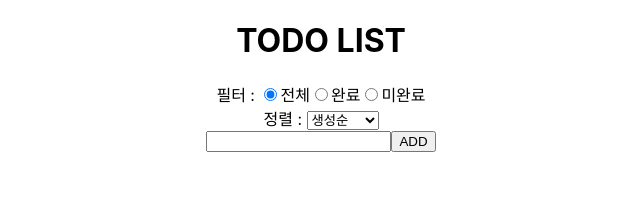
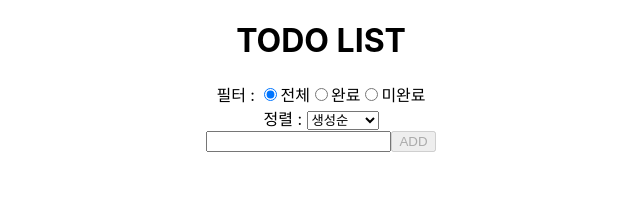
Before and after one commit to Habyeok/todo-list, a React (Create React App) app: page / in a window 1280 px wide. Shown: the top 220 px of the page, without its empty margins (319-959 px from the left). Built offline with nearby package versions, Linux system fonts and the light colour scheme.

Commit message:
form and SPA

```diff
--- a/src/App.js
+++ b/src/App.js
@@ -61,7 +61,25 @@ function App() {
           <option value="content">가나다순</option>
         </select>
       </div>
-      <div>
+      {/*
+      SPA(Single Page Application), CSR(client Side Rendering  <-> SSR, Server side rendering)
+      client가 dom그리기를 제어한다.
+      */}
+      <form
+        onSubmit={(e) => {
+          // form은 기본적으로 새로고침을 trigger, why? 새로운 html파일을 내려받아야하니까
+          e.preventDefault();
+          if (!inputValue) return;
+          const newTodo = {
+            id: uuid(),
+            content: inputValue,
+            isDone: false,
+            createdAt: Date.now(),
+          };
+          setTodos([...todos, newTodo]);
+          setInputValue("");
+        }}
+      >
         <input
           // Input의 제어권을 React(JS)가 가지고 있을 수 있게, state값을 주입했다.
           value={inputValue}
@@ -71,22 +89,8 @@ function App() {
           }}
           disabled={isUpdateMode}
         />
-        <button
-          onClick={() => {
-            const newTodo = {
-              id: uuid(),
-              content: inputValue,
-              isDone: false,
-              createdAt: Date.now(),
-            };
-            setTodos([...todos, newTodo]);
-            setInputValue("");
-          }}
-          disabled={isUpdateMode}
-        >
-          {"ADD"}
-        </button>
-      </div>
+        <button disabled={!inputValue || isUpdateMode}>{"ADD"}</button>
+      </form>
       <div>
         {computedTodos.map((todo, index) => (
           <div key={todo.id}>
```
